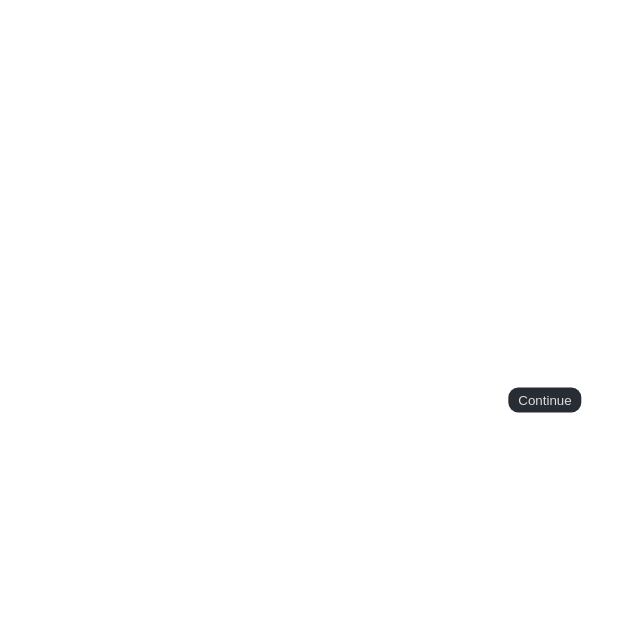
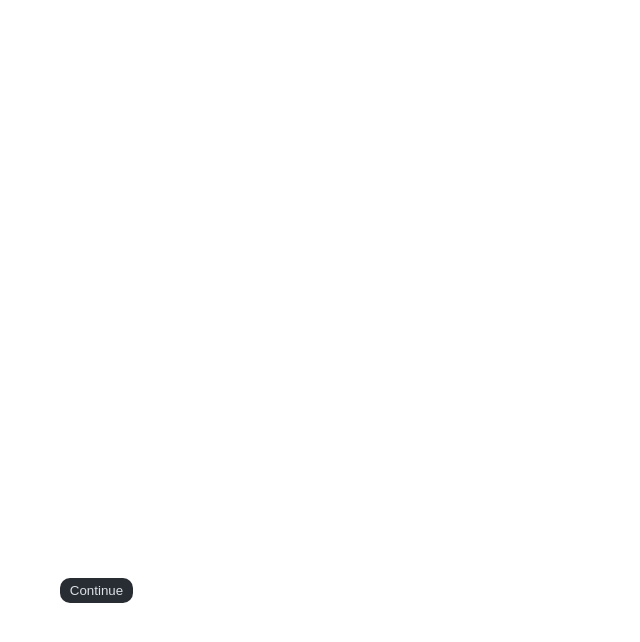
Before and after one commit to Albertlungu/worst-ui, a plain HTML site: page frontend/index.html in a window 1280 px wide. Both pictures are taken after a click on the button "Continue". Shown: the whole page, without its empty margins (95-735 px from the left). Drawn offline with Linux system fonts and the light colour scheme.

Commit message:
feat: make the mouse unclickable

```diff
--- a/frontend/css/styles.css
+++ b/frontend/css/styles.css
@@ -1,14 +1,33 @@
-#continue-btn {
+body {
+  margin: 0;
+  overflow: hidden;
+  width: 100vw;
+  height: 100vh;
+}
+
+#continue-btn-container {
   position: absolute;
   top: 50%;
   left: 50%;
   transform: translate(-50%, -50%);
+  width: 300px;
+  height: 220px;
+  display: flex;
+  align-items: center;
+  justify-content: center;
+  border-radius: 50%;
+  /* This CSS transition gives the "actual movement" look */
+  transition: top 0.18s ease-out, left 0.18s ease-out;
+}
+
+#continue-btn {
   border-width: 0;
   border-radius: 10px;
   padding: 5px 10px 5px 10px;
   background-color: #282c33;
   color: #dce0e4;
-  transition-duration: 0.3s;
+  cursor: pointer;
+  transition: padding 0.3s, background-color 0.3s;
 }
 
 #continue-btn:hover {
--- a/frontend/index.html
+++ b/frontend/index.html
@@ -10,6 +10,6 @@
     <div id="continue-btn-container">
       <button id="continue-btn">Continue</button>
     </div>
+    <script src="js/script.js"></script>
   </body>
-  <script src="js/script.js"></script>
 </html>
--- a/frontend/js/script.js
+++ b/frontend/js/script.js
@@ -0,0 +1,44 @@
+const container = document.getElementById('continue-btn-container');
+const button = document.getElementById('continue-btn');
+
+if (container && button) {
+  const moveAway = () => {
+    const minDistance = 400; // Minimum teleport distance
+    const maxWidth = window.innerWidth;
+    const maxHeight = window.innerHeight;
+
+    const rect = container.getBoundingClientRect();
+    const currentX = rect.left + rect.width / 2;
+    const currentY = rect.top + rect.height / 2;
+
+    let nextX, nextY;
+
+    for (let i = 0; i < 50; i++) {
+        const randomX = (rect.width / 2) + Math.random() * (maxWidth - rect.width);
+        const randomY = (rect.height / 2) + Math.random() * (maxHeight - rect.height);
+
+        const distance = Math.hypot(randomX - currentX, randomY - currentY);
+
+        if (distance >= minDistance) {
+            nextX = randomX;
+            nextY = randomY;
+            break;
+        }
+    }
+
+    // Fallback if screen is very small
+    if (nextX === undefined) {
+      nextX = (rect.width / 2) + Math.random() * (maxWidth - rect.width);
+      nextY = (rect.height / 2) + Math.random() * (maxHeight - rect.height);
+    }
+
+    container.style.left = `${nextX}px`;
+    container.style.top = `${nextY}px`;
+  };
+
+  container.addEventListener('mouseenter', moveAway);
+
+  button.addEventListener('click', () => {
+    alert("You clicked me!");
+  });
+}
```
